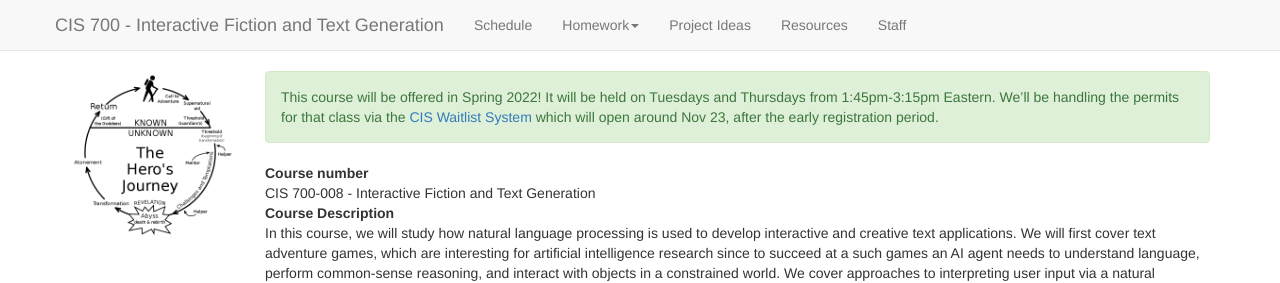
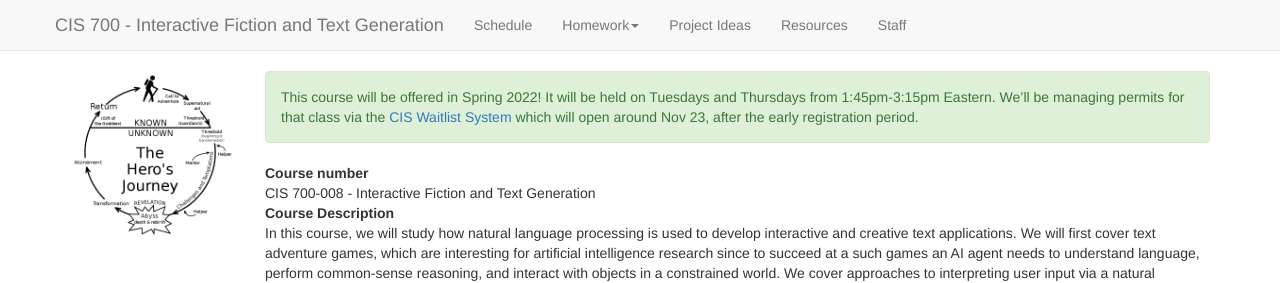
Before and after one commit to interactive-fiction-class/interactive-fiction-class.github.io, a Jekyll site: the page built from index.md, in a window 1280 px wide. Shown: the top 283 px of the page. Built offline with Jekyll 4.4.1, drawn with Linux system fonts in a browser that asks for light colours; nearby versions of some CDN libraries; a script that is not in the unit is left out.

Commit message:
Update index.md

```diff
--- a/index.md
+++ b/index.md
@@ -61,7 +61,7 @@ A great example of what you could build if you take this class is the [AI Dungeo
 </div>
 -->
 <div class="alert alert-success" markdown="1">
-This course will be offered in Spring 2022!  It will be held on Tuesdays and Thursdays from 1:45pm-3:15pm Eastern.  We’ll be handling the permits for that class via the [CIS Waitlist System](https://forms.cis.upenn.edu/waitlist/index.php) which will open around Nov 23, after the early registration period.
+This course will be offered in Spring 2022!  It will be held on Tuesdays and Thursdays from 1:45pm-3:15pm Eastern.  We’ll be managing permits for that class via the [CIS Waitlist System](https://forms.cis.upenn.edu/waitlist/index.php) which will open around Nov 23, after the early registration period.
 </div>
 
 Course number
```
